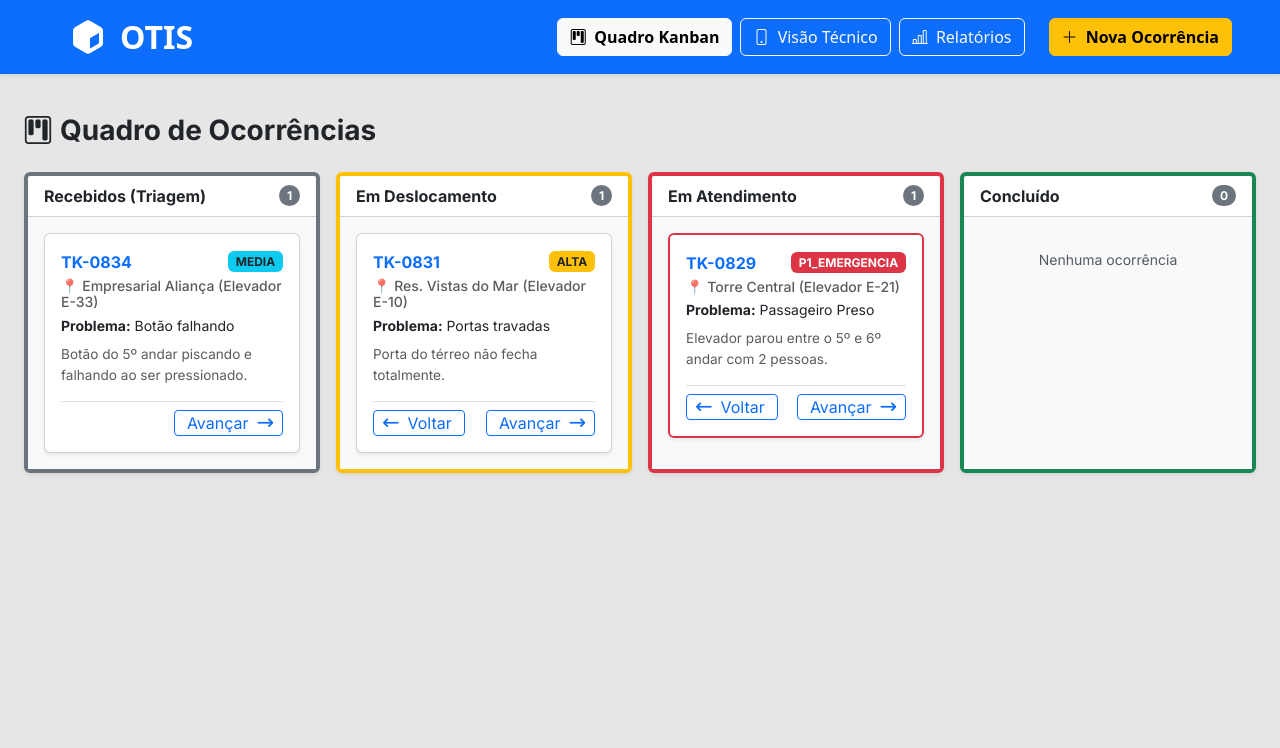
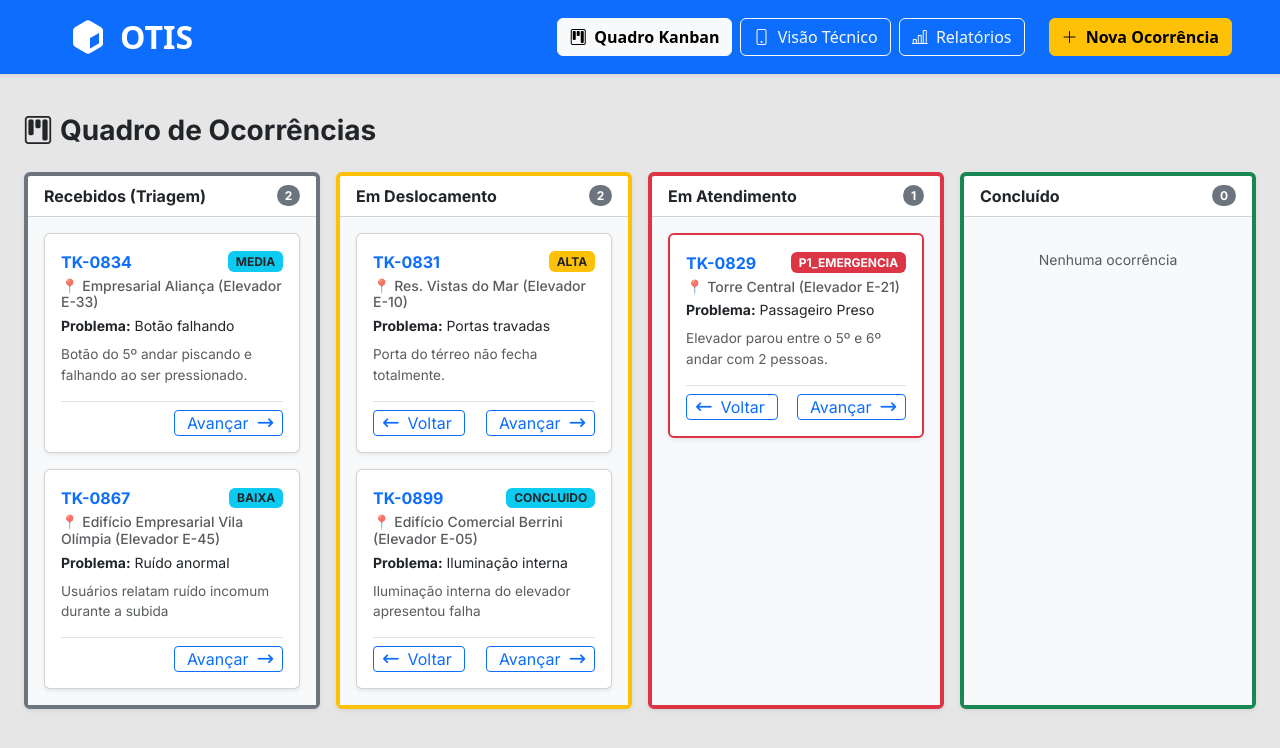
Before and after one commit to Fiap-Project-Group/Challenge-OTIS, a React (Vite) app in the folder otis-kanban/: page / in a window 1280 px wide. Shown: the top 748 px of the page. Built offline with nearby package versions, Linux system fonts and the light colour scheme.

Commit message:
feat(dados iniciais): add dados

```diff
--- a/otis-kanban/src/data/dadosIniciais.js
+++ b/otis-kanban/src/data/dadosIniciais.js
@@ -4,13 +4,13 @@ export const ocorrenciasIniciais = [
     edificio: "Torre Central",
     elevador: "E-21",
     prioridade: "P1_EMERGENCIA", // P1_EMERGENCIA, ALTA, MEDIA, BAIXA
-    status: "EM_ATENDIMENTO",   // TRIAGEM, DESLOCAMENTO, EM_ATENDIMENTO, CONCLUIDO
+    status: "EM_ATENDIMENTO", // TRIAGEM, DESLOCAMENTO, EM_ATENDIMENTO, CONCLUIDO
     tipoProblema: "Passageiro Preso",
     descricao: "Elevador parou entre o 5º e 6º andar com 2 pessoas.",
     tecnico: "Carlos Silva",
     horario: "14:30",
     sla: "15 min",
-    solucao: ""
+    solucao: "",
   },
   {
     id: "TK-0831",
@@ -23,7 +23,7 @@ export const ocorrenciasIniciais = [
     tecnico: "Ana Costa",
     horario: "13:45",
     sla: "45 min",
-    solucao: ""
+    solucao: "",
   },
   {
     id: "TK-0834",
@@ -36,6 +36,32 @@ export const ocorrenciasIniciais = [
     tecnico: "Pendente",
     horario: "12:10",
     sla: "120 min",
-    solucao: ""
+    solucao: "",
+  },
+  {
+    id: "TK-0867",
+    edificio: "Edifício Empresarial Vila Olímpia",
+    elevador: "E-45",
+    prioridade: "BAIXA",
+    status: "TRIAGEM",
+    tipoProblema: "Ruído anormal",
+    descricao: "Usuários relatam ruído incomum durante a subida",
+    tecnico: "Pendente",
+    horario: "14:25",
+    sla: "90 min",
+    solucao: "",
+  },
+  {
+    id: "TK-0899",
+    edificio: "Edifício Comercial Berrini",
+    elevador: "E-05",
+    prioridade: "CONCLUIDO",
+    status: "DESLOCAMENTO",
+    tipoProblema: "Iluminação interna",
+    descricao: "Iluminação interna do elevador apresentou falha",
+    tecnico: "Carlos Emanuel",
+    horario: "10:15",
+    sla: "240 min",
+    solucao: "",
   }
 ];
```
